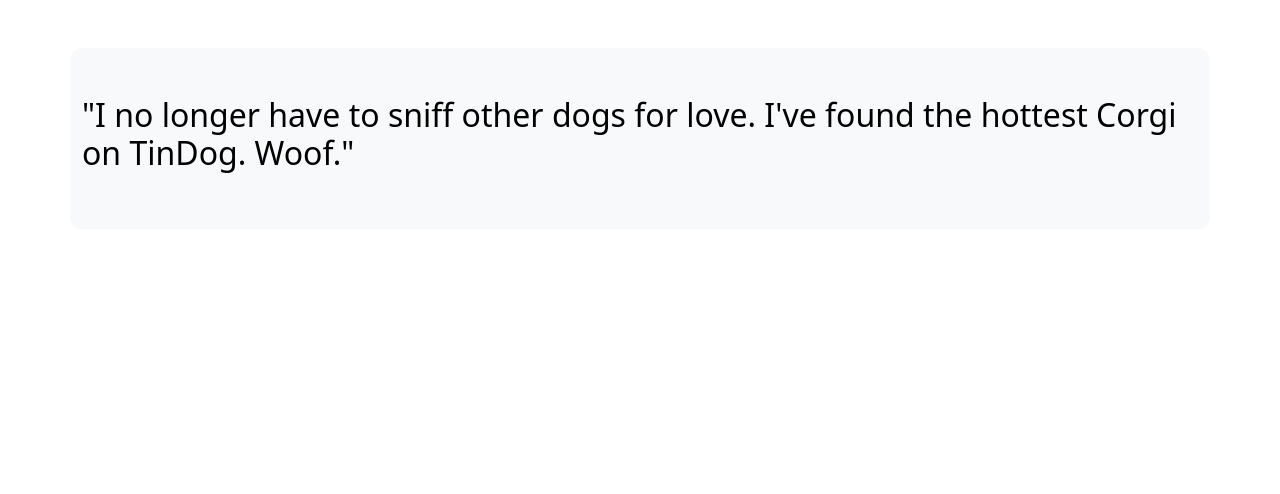
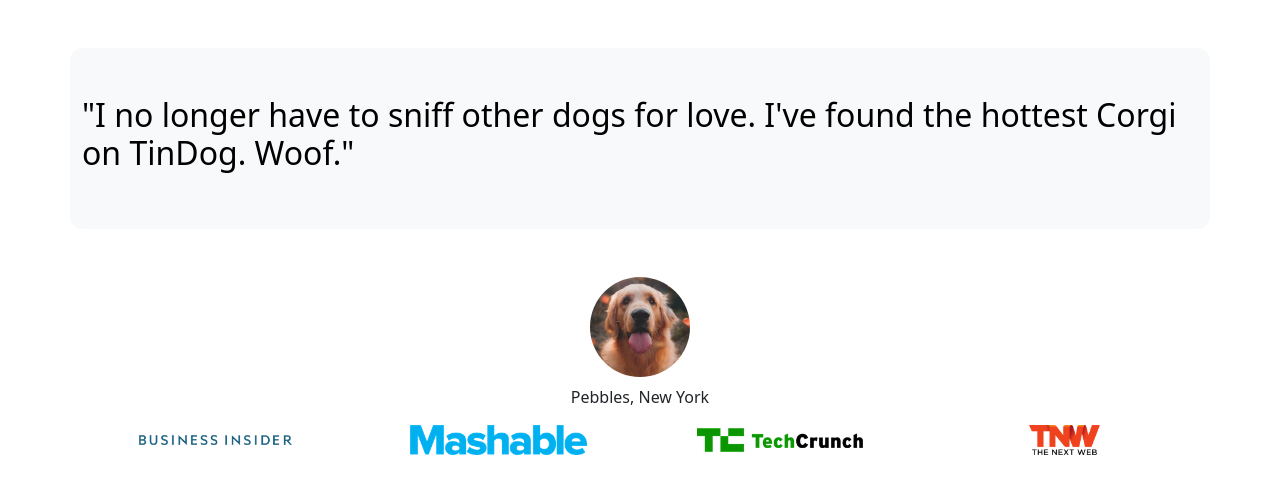
Before and after one commit to JaggWegg/TinDawg, a plain HTML site: page testimonials.html in a window 1280 px wide. Drawn offline with nearby package versions, Linux system fonts and the light colour scheme.

Commit message:
tests enhanced

```diff
--- a/css/style.css
+++ b/css/style.css
@@ -36,3 +36,11 @@
 #testbg{
   border-radius: 0.75rem;
 }
+
+.profile-img{
+  height: 100px;
+}
+
+img.img-fluid{
+  height: 30px;
+}
--- a/testimonials.html
+++ b/testimonials.html
@@ -13,7 +13,28 @@
 <div class="container align-items-center justify-content-center my-5 py-5 bg-body-tertiary" id="testbg">
     <h2 class="text-body-emphasis">"I no longer have to sniff other dogs for love. I've found the hottest Corgi on TinDog. Woof."</h2>
 </div>
-
+<div class="container align-items-center justify-content-center d-flex mb-2">
+<img class="profile-img" src="./images/dog-img.jpg" id="Dawg">
+</div>
+<div class="container d-flex justify-content-center align-items-center">
+    <p>Pebbles, New York</p>
+</div>
+<div class="container">
+  <div class="row g-3 align-items-center justify-content-center">
+    <div class="col-12 col-md-3 text-center">
+      <img src="./images/bizinsider.png" class="img-fluid" alt="Business Insider">
+    </div>
+    <div class="col-12 col-md-3 text-center">
+      <img src="./images/mashable.png" class="img-fluid" alt="Mashable">
+    </div>
+    <div class="col-12 col-md-3 text-center">
+      <img src="./images/techcrunch.png" class="img-fluid" alt="TechCrunch">
+    </div>
+    <div class="col-12 col-md-3 text-center">
+      <img src="./images/tnw.png" class="img-fluid" alt="TNW">
+    </div>
+  </div>
+</div>
 
 
 </body>
```
